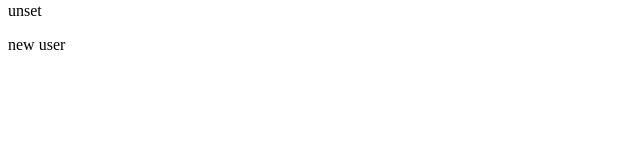
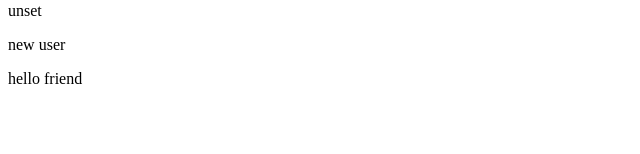
Before and after one commit to aprilllllllll/personal-project, a React (Vite) app: page / in a window 1280 px wide. Shown: the part 146-300 px from the top of the page, without its empty margins (0-640 px from the left). Built offline with nearby package versions, Linux system fonts and the light colour scheme; no server answers.

Commit message:
add string

```diff
--- a/src/component/Weather.jsx
+++ b/src/component/Weather.jsx
@@ -17,6 +17,7 @@ export default function Weather({ latitude, longitude }) {
       <p>{longitude}</p>
       <p>{import.meta.env.VITE_WEATHER_APIKEY}</p>
       <p>new user</p>
+      <p>hello friend</p>
     </>
   );
 }
```
